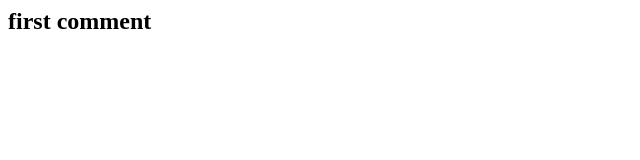
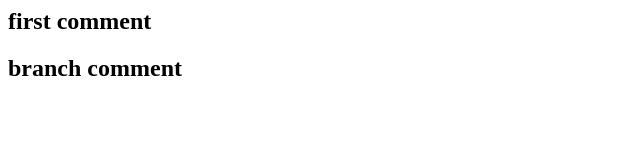
Before and after one commit to OsamaRashad88/git-test, a plain HTML site: page index.html in a window 1280 px wide. Shown: the whole page, without its empty margins (0-640 px from the left). Drawn offline with Linux system fonts and the light colour scheme.

Commit message:
first change

```diff
--- a/index.html
+++ b/index.html
@@ -1 +1,2 @@
 <h2>first comment</h2>
+<h2>branch comment</h2>
```
